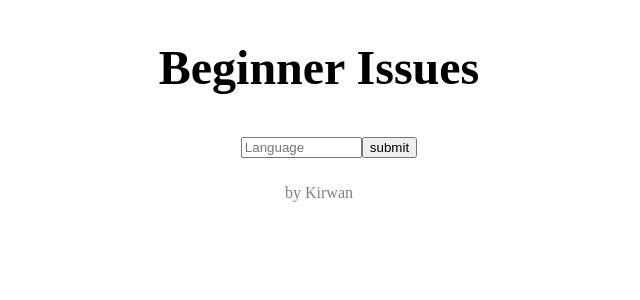
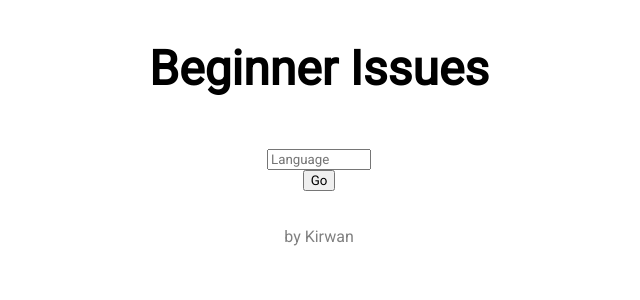
Before and after one commit to KirwanElmsly/beginner-issues, a Flask app: page / in a window 1280 px wide. Shown: the top 300 px of the page, without its empty margins (321-961 px from the left). Run offline with Flask 2, Linux system fonts and the light colour scheme.

Commit message:
Added capsules to labels, changed font. Little cosmetic things.

```diff
--- a/app.py
+++ b/app.py
@@ -11,4 +11,4 @@ app.config.from_object('config.DevelopmentConfig')
 #app.config.from_object('configuration.TestingConfig')
 
 db = SQLAlchemy(app)
-requests_cache.install_cache(cache_name='github_cache', backend='sqlite', expire_after=600)
+requests_cache.install_cache(cache_name='github_cache', backend='sqlite', expire_after=86400)
--- a/static/style.css
+++ b/static/style.css
@@ -1,4 +1,6 @@
-
+* {
+    font-family: 'Roboto', sans-serif;
+}
 
 h1 {
     font-size: 3em;
@@ -10,10 +12,18 @@ h1 {
     text-align: center;
 }
 
+#search-text {
+
+}
+
+#search-button {
+
+}
 
 #content {
-    width: 100%;
-    padding: 10px;
+    width: 90%;
+    padding: 20px;
+    margin: 0 auto;
 }
 
 #results {
@@ -30,13 +40,13 @@ h1 {
     justify-content: space-between;
     width: 320px;
     border: 2px solid grey;
-    border-radius: 5px;
+    border-radius: 10px;
     margin: 10px;
-
+    padding: 5px;
 }
 
 .issue-info {
-
+    margin: 2px 5px 0px 5px;
 }
 
 #issue-title {
@@ -58,7 +68,13 @@ h1 {
 
 .label {
     font-size: .7em;
-    margin: 3px;
+    margin: 5px;
+    background: white;
+    border: 1px solid black;
+    color: black;
+    border-radius: 15px;
+    padding: 2px 10px;
+
 }
 
 #footer {
--- a/templates/content.html
+++ b/templates/content.html
@@ -5,7 +5,7 @@
 
     {% block content %}
         <form id="search" action = "/" method="post">
-            <input type="text" name="language" size="12" placeholder="Language"><input type = "submit" value = "submit" /></p>
+            <input id="search-text" type="text" name="language" size="12" placeholder="Language"><br><input id="search-button" type = "submit" value = "Go" /></p>
         </form>
         <div id="results">{% block results %}{% endblock %}</div>
     {% endblock %}
--- a/templates/layout.html
+++ b/templates/layout.html
@@ -3,6 +3,7 @@
     <head>
         <title>Beginner Issues</title>
         <link rel=stylesheet type=text/css href="{{ url_for('static', filename='style.css') }}">
+        <link href="https://fonts.googleapis.com/css?family=Roboto" rel="stylesheet">
     </head>
     <body>
         <h1 id="header">Beginner Issues</h1>
```
